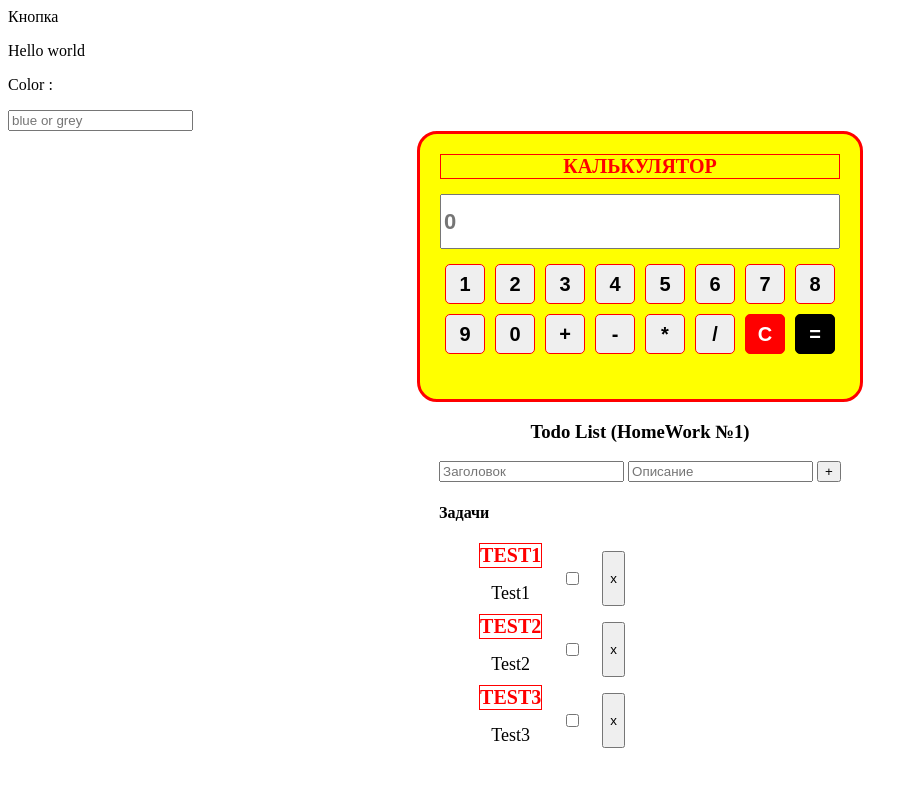
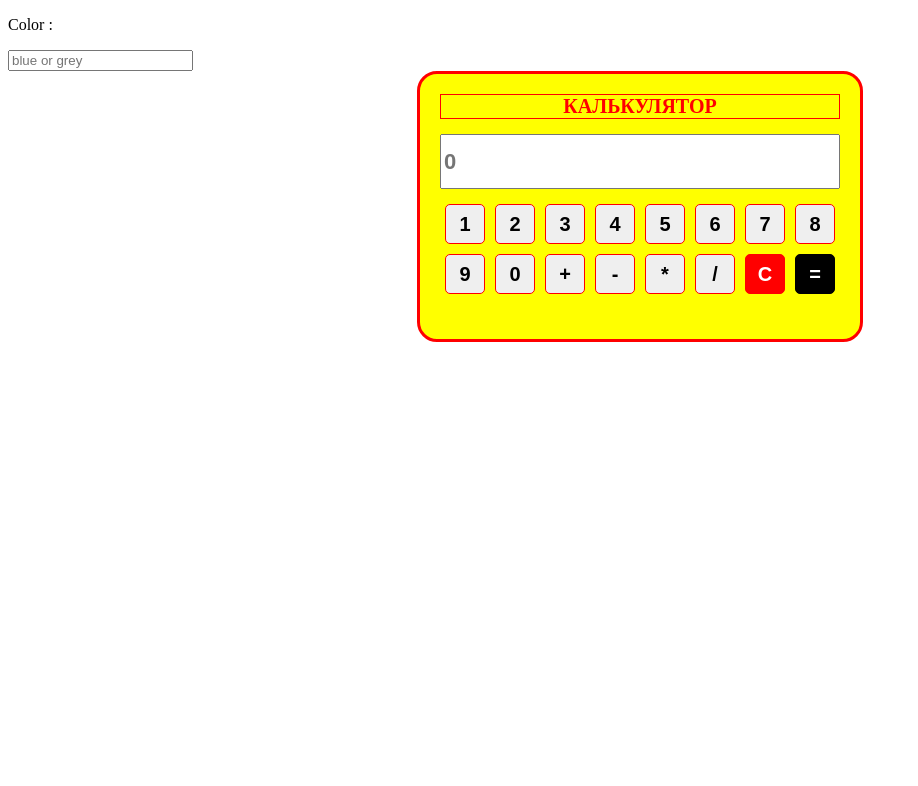
Before and after one commit to DoSToNl/Calc, a plain HTML site: page index.html in a window 1280 px wide. Shown: the whole page, without its empty margins (0-918 px from the left). Drawn offline with nearby package versions, Linux system fonts and the light colour scheme.

Commit message:
Calc
calc

```diff
--- a/images/css/styles.css
+++ b/images/css/styles.css
@@ -77,41 +77,3 @@
 	border: 1px solid black;
 	color: #fff;
 }
-.list {
-	width: 200px;
-	padding: 10px;
-	font-size: 20px;
-	font-weight: bold;
-	border: 1px solid black;
-	margin-bottom: 5px;
-}
-.desc {
-	font-weight: 400;
-	font-size: 18px;
-	text-align: center;
-}
-.item_wrap {
-	display: -webkit-flex;
-	display: -moz-flex;
-	display: -ms-flex;
-	display: -o-flex;
-	display: flex;
-	align-items: center;
-}
-.item {
-	margin-right: 20px;
-	margin-bottom: 10px;
-}
-.delete {
-	height: 55px;
-	margin-left: 20px;
-}
-.block-3 {
-	display: -webkit-flex;
-	display: -moz-flex;
-	display: -ms-flex;
-	display: -o-flex;
-	display: flex;
-	align-items: center;
-	flex-direction: column;
-}
--- a/images/js/main.js
+++ b/images/js/main.js
@@ -1,7 +1,6 @@
 var app = new Vue({
 	el: '#app',
 	data: {
-		massage: 'Hello world',
 		stylesCSS: '',
 		result: '',
 		numbers: [1,2,3,4,5,6,7,8,9,0],
@@ -13,9 +12,6 @@ var app = new Vue({
 		]
 	},
 	methods: {
-		changeText () {
-			this.massage = 'New text!'
-		},
 		input: function(char) {
 			this.result = this.result.toString();
 			this.result+=char;
@@ -28,38 +24,3 @@ var app = new Vue({
 		}
 	}
 });
-var app2 = new Vue({
-	el: '#app2',
-	data: {
-		toggle: '',
-		check:'',
-		items: [
-			{title: 'Test1', desc: 'Test1'},
-			{title: 'Test2', desc: 'Test2'},
-			{title: 'Test3', desc: 'Test3'}
-		]
-	},
-	methods: {
-		addItem: function() {
-			var input = document.getElementById('listsTitle');
-			var input2 = document.getElementById('listsDesc');
-			if(input.value !== '') {
-				this.items.push({
-					title:input.value,
-					desc:input2.value
-				})
-				input.value = "";
-				input2.value = "";
-			}
-		},
-		deleteItem: function(index) {
-			this.items.splice(index, 1);
-		},
-		checkfunction: function() {
-			var checkbox = document.getElementByClass('checkbox');
-			if(checkbox.value == true) {
-				this.check = 'check'
-			}
-		}
-	}
-})
--- a/index.html
+++ b/index.html
@@ -6,14 +6,12 @@
 	<link rel="stylesheet" href="images/css/styles.css">
 	<script src="https://cdn.jsdelivr.net/npm/vue/dist/vue.js"></script>
 
-	<title>Lesson 1</title>
+	<title>Calc</title>
 </head>
 <body>
 	<div class="wrapper">
 		<div id="app">
 			<div class="block-1">
-				<span @click="changeText">Кнопка</span>
-				<p>{{ massage }}</p>
 				<p>Color : {{ stylesCSS }}</p>
 				<input type="text" v-on:input="stylesCSS = $event.target.value" placeholder="blue or grey">
 			</div>
@@ -28,34 +26,6 @@
 				</div>
 			</div>
 		</div>
-		<div id="app2">
-			<div class="block-3">
-				<h3>Todo List (HomeWork №1)</h3>
-				<div class="block_wrap">
-					<div class="b_header">
-						<input type="text" placeholder="Заголовок" id="listsTitle">
-						<input type="text" placeholder="Описание" id="listsDesc">
-						<button @click="addItem" type="button">+</button>
-					</div>
-					<div class="b_main">
-						<h4>Задачи</h4>
-						<div class="wrap">
-							<ul>
-								<li v-for="(item, index) in items" class="item_wrap">
-									<div :class="check" class="item">
-										<div class="title">{{item.title}}</div>
-										<div class="desc">{{item.desc}}</div>
-									</div>
-									<input class="checkbox" type="checkbox" @click="checkfunction(index)">
-									<button class="delete" @click="deleteItem(index)" type="button">x</button>
-								</li>
-							</ul>
-						</div>
-					</div>
-				</div>
-			</div>
-		</div>
-
 	</div>
 
 
```
